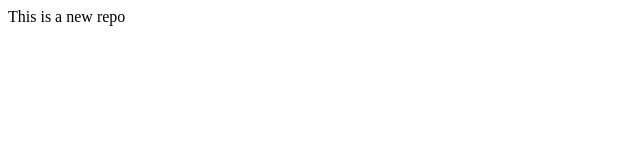
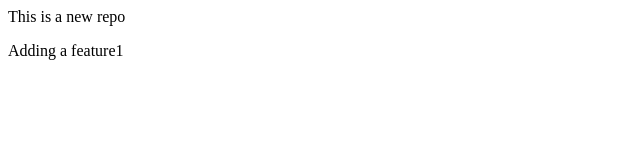
Before and after one commit to SarthakGupta96/localrepo, a plain HTML site: page index.html in a window 1280 px wide. Shown: the whole page, without its empty margins (0-640 px from the left). Drawn offline with Linux system fonts and the light colour scheme.

Commit message:
Feature 1 added

```diff
--- a/index.html
+++ b/index.html
@@ -1 +1,2 @@
 <p>This is a new repo</p>
+<p>Adding a feature1</p>
```
